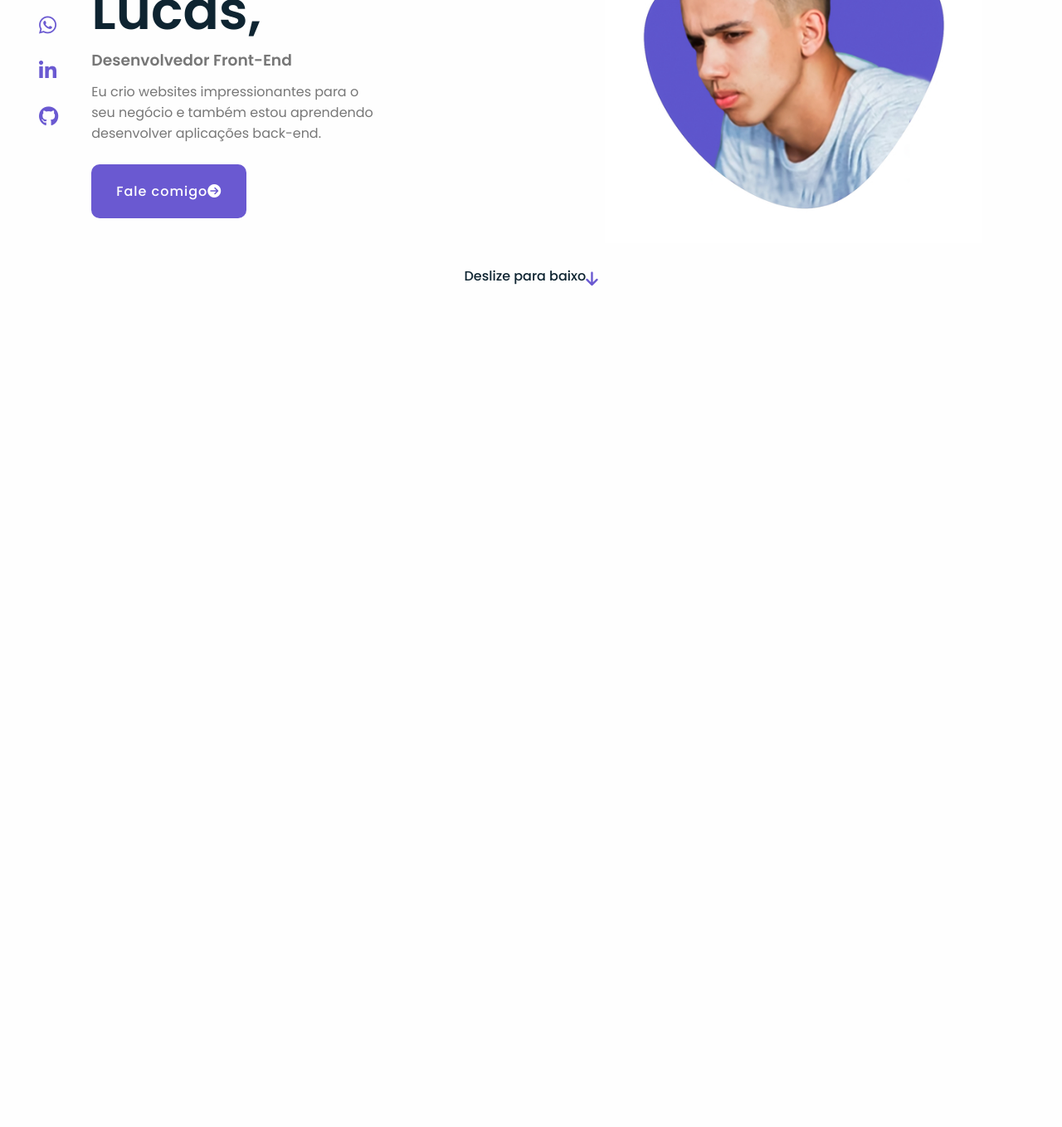
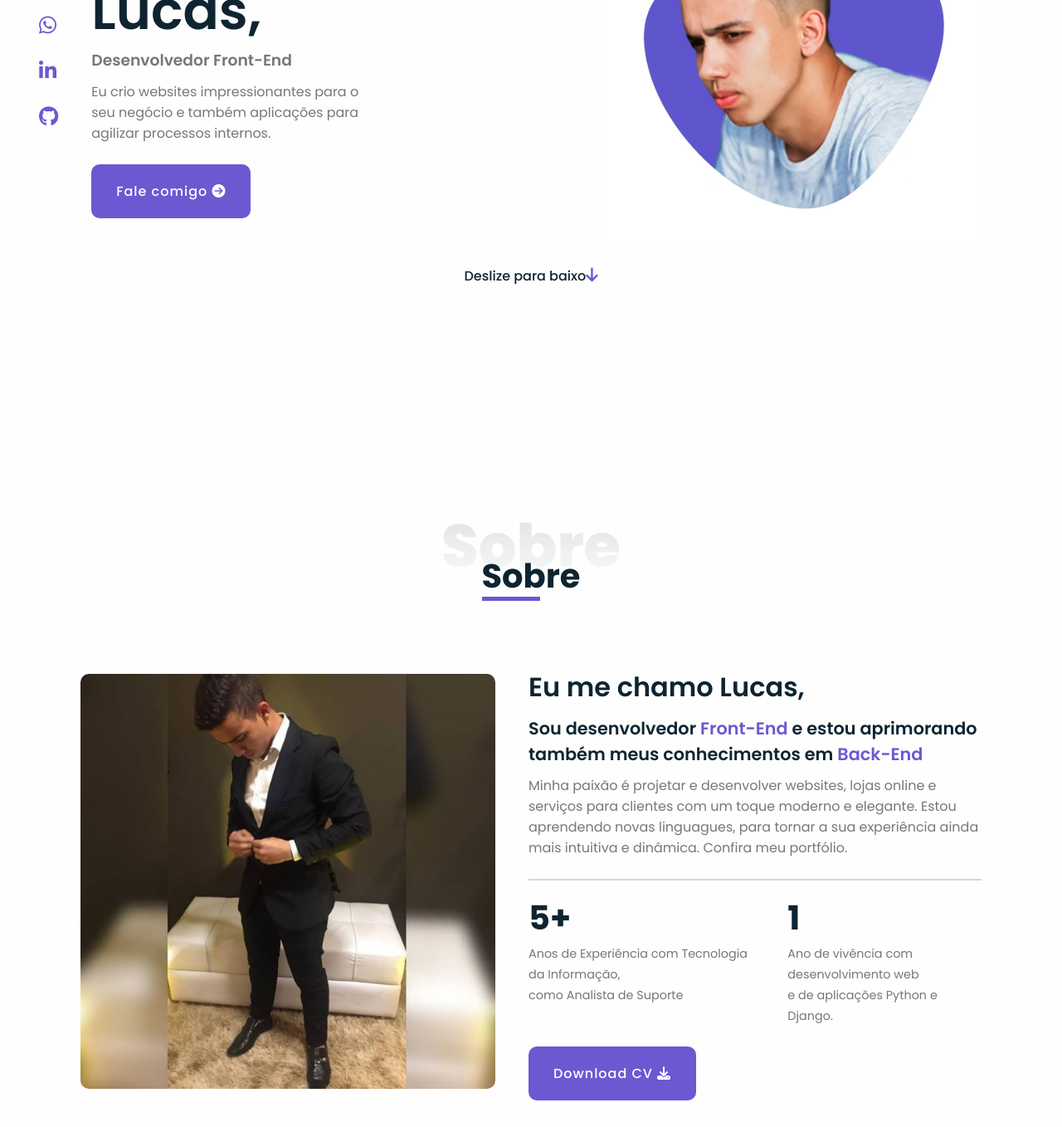
Before and after one commit to guilucasv/my_portfolio, a plain HTML site: page index.html in a window 1280 px wide. Shown: the part 324-1682 px from the top of the page at 83% size. Before the commit the page ends 832 px from the top, so only its background shows below. Drawn offline with Linux system fonts and the light colour scheme.

Commit message:
UPDATE DE CAMPOS. IMAGENS ADIÇÃO DE SECTIONS.

```diff
--- a/index.html
+++ b/index.html
@@ -38,8 +38,8 @@
                 <h2>Ola, eu sou o Lucas,</h2>
                 <h3>Desenvolvedor Front-End</h3>
                 <p> Eu crio websites impressionantes para o seu negócio e também
-                estou aprendendo desenvolver aplicações back-end.</p>
-                <a href="" class="btn">Fale comigo<i class="fas fa-arrow-circle-right"></i></a>
+                aplicações para agilizar processos internos.</p>
+                <a href="" class="btn">Fale comigo <i class="fas fa-arrow-circle-right"></i></a>
             </div>
             <div class="home-img">
                 <img src="img/lk.png" alt="">
@@ -52,10 +52,37 @@
     <!-- Sobre Section -->
 
     <section class="about section" id="about">
-        <div class="container flex-center"
+        <div class="container flex-center">
+            <h1 class="section-title-01">Sobre</h1>
+            <h2 class="section-title-02">Sobre</h2>
+            <div class="content flex-center">
+                <div class="about-img">
+                    <img src="img/luks.JPG" alt="">
+                </div>
+                <div class="about-info">
+                    <div class="description">
+                    <h3>Eu me chamo Lucas,</h3>
+                    <h4>Sou desenvolvedor<SPAN> Front-End</SPAN> e estou aprimorando também meus conhecimentos em <span>Back-End</span></h4>
+                    <p>Minha paixão é projetar e desenvolver websites, lojas online e serviços para clientes com um toque moderno e elegante. Estou aprendendo novas linguagues,
+                        para tornar a sua experiência ainda mais intuitiva e dinâmica. Confira meu portfólio.</p>
+                </div>
+                <ul class="professional-list">
+                    <li class="list-item">
+                        <h3>5+</h3>
+                        <span>Anos de Experiência com Tecnologia da Informação, <br> como Analista de Suporte</span>
+                    </li>
+                    <li class="list-item">
+                        <h3>1</h3>
+                        <span>Ano de vivência com desenvolvimento web <br>e de aplicações Python e Django.</span>
+                    </li>
+                </ul>
+                <a href="" class="btn">Download CV <i class="fas fa-download"></i></a>
+            </div>
+        </div>
     </section>
 
 
+    <script src="./main.js"></script>
 </body>
 
 </html>
--- /dev/null
+++ b/main.js
@@ -0,0 +1,5 @@
+//Efect scroll
+window.addEventListener("scroll", function(){
+    const header = document.querySelector("header");
+    header.classList.toggle("sticky", window.scrollY > 0);
+});
--- a/style.css
+++ b/style.css
@@ -73,6 +73,19 @@ li {
 
 /*=======Scroll bar=======*/
 
+::-webkit-scrollbar {
+    width: 10px;
+    background: var(--scroll-bar-color)
+}
+
+::-webkit-scrollbar-thumb {
+    background: var(--scroll-thumb-color);
+    border-radius: 2em;
+}
+
+::-webkit-scrollbar-thumb:hover {
+    background: var(--scroll-thumb-hover-color);
+}
 /*=======Header=======*/
 
 header {
@@ -83,6 +96,11 @@ header {
     left: 0;
     backdrop-filter: blur(20px);
     transition: .6s ease;
+}
+
+header.sticky {
+    background: rgba(255, 255, 255, 0.1);
+    box-shadow: var(--box-shadow);
 }
 
 .nav-bar {
@@ -96,6 +114,10 @@ header {
     margin-right: auto;
     padding: 0 20px;
     transition: .6s ease;
+}
+
+header.sticky .nav-bar {
+    height: calc(2.5rem +1rem);
 }
 
 .nav-bar .logo {
@@ -219,7 +241,7 @@ header {
     }
 }
 
-/*=======Common styles for all sections=======*/
+/*=======Estilos comuns para todas sessões=======*/
 
 .flex-center {
     display: flex;
@@ -227,7 +249,112 @@ header {
     align-items: center;
 }
 
-/*=======About section=======*/
+.section {
+    position: relative;
+    width: 1150px;
+    margin-left: auto;
+    margin-right: auto;
+    padding: 6rem 2rem 2rem;
+}
+
+.sub-section {
+    position: relative;
+    width: 1150px;
+    margin-left: auto;
+    margin-right: auto;
+}
+
+.section-title-01 {
+    font-size: 4.5em;
+    font-weight: 800;
+    margin-bottom: 2rem;
+    background: linear-gradient(to top, transparent 0%, var(--first-color) 70%);
+    -webkit-background-clip: text;
+            background-clip: text;
+    -webkit-text-fill-color: transparent;
+    opacity: .1;
+}
+
+.section-title-02 {
+    font-size: 2.5em;
+    font-weight: 700;
+    transform: translateY(-80px);
+}
+
+.section-title-02:before {
+    content: '';
+    position: absolute;
+    width: 70px;
+    height: 5px;
+    right: 10;
+    bottom: 0;
+    background: var(--second-color);
+}
+
+.container {
+    position: relative;
+    flex-direction: column;
+}
+
+/*=======Seção SOBRE=======*/
+
+.about .container .content {
+    column-gap: 40px;
+    width: 100%;
+}
+
+.about-img {
+    position: relative;
+}
+
+.about-img img{
+    max-width: 100%;
+    min-width: 500px;
+    border-radius: 10px;
+}
+
+.about-info .description {
+    max-width: 600px;
+}
+
+.about-info .description h3 {
+    font-size: 2em;
+    font-weight: 600;
+    margin-bottom: 10px;
+}
+
+.about-info .description h4 {
+    font-size: 1.3em;
+    font-weight: 600;
+    margin-bottom: 10px;
+}
+
+.about-info .description h4 span {
+    color: var(--second-color);
+}
+
+.about-info .description p {
+    color: var(--third-color);
+    font-size: var(--normal-font-size);
+    margin-bottom: 15px;
+    padding-bottom: 25px;
+    border-bottom: 2px solid var(--line-color);
+}
+
+.about-info .professional-list {
+    display: flex;
+    column-gap: 30px;
+}
+
+.about-info .professional-list .list-item h3 {
+    font-size: 2.5rem;
+    font-weight: 700;
+}
+
+.about-info .professional-list .list-item span {
+    color: var(--third-color);
+    font-size: var(--small-font-size);
+}
 
 /*=======Skills section=======*/
 
```
Also changed, not shown: img/luks.JPG (added), js.js (deleted).
